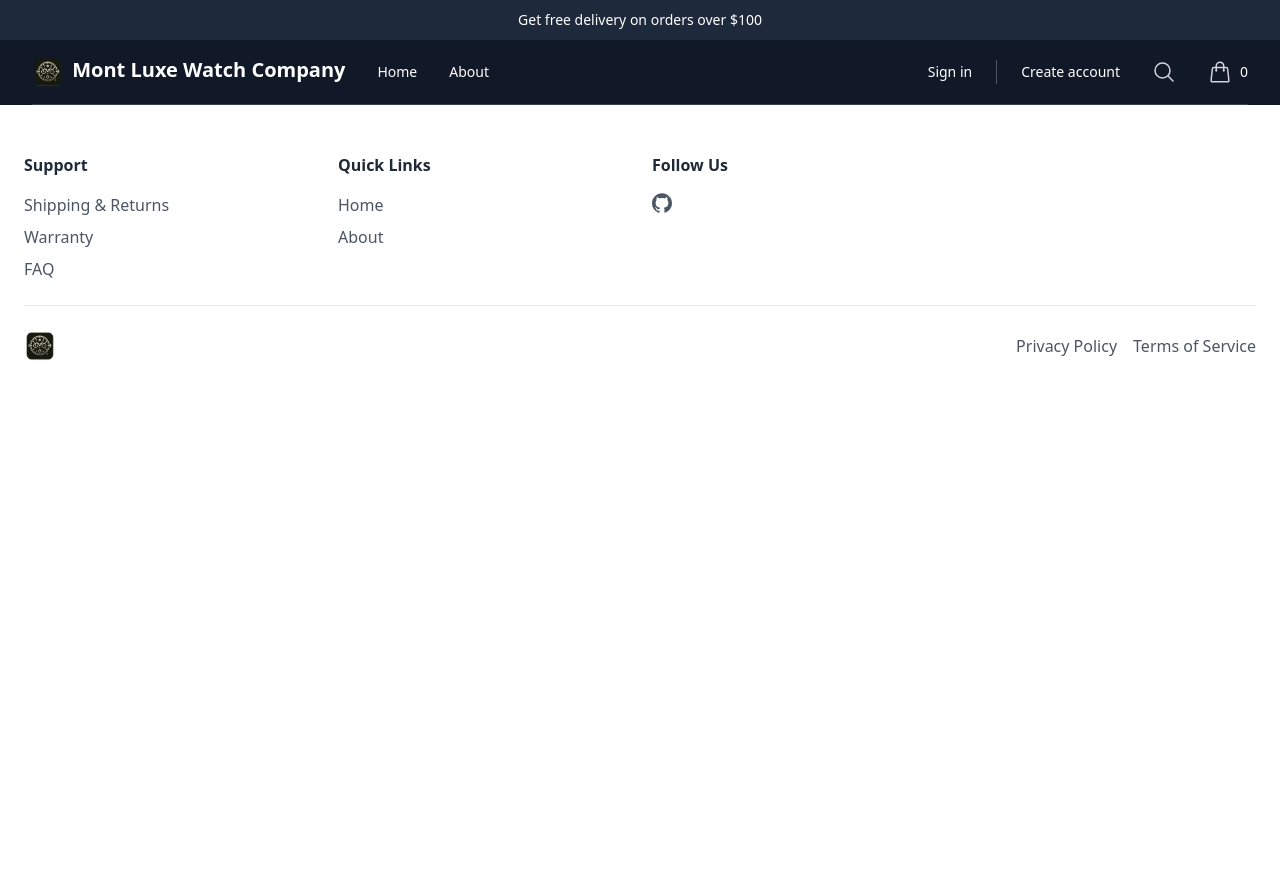
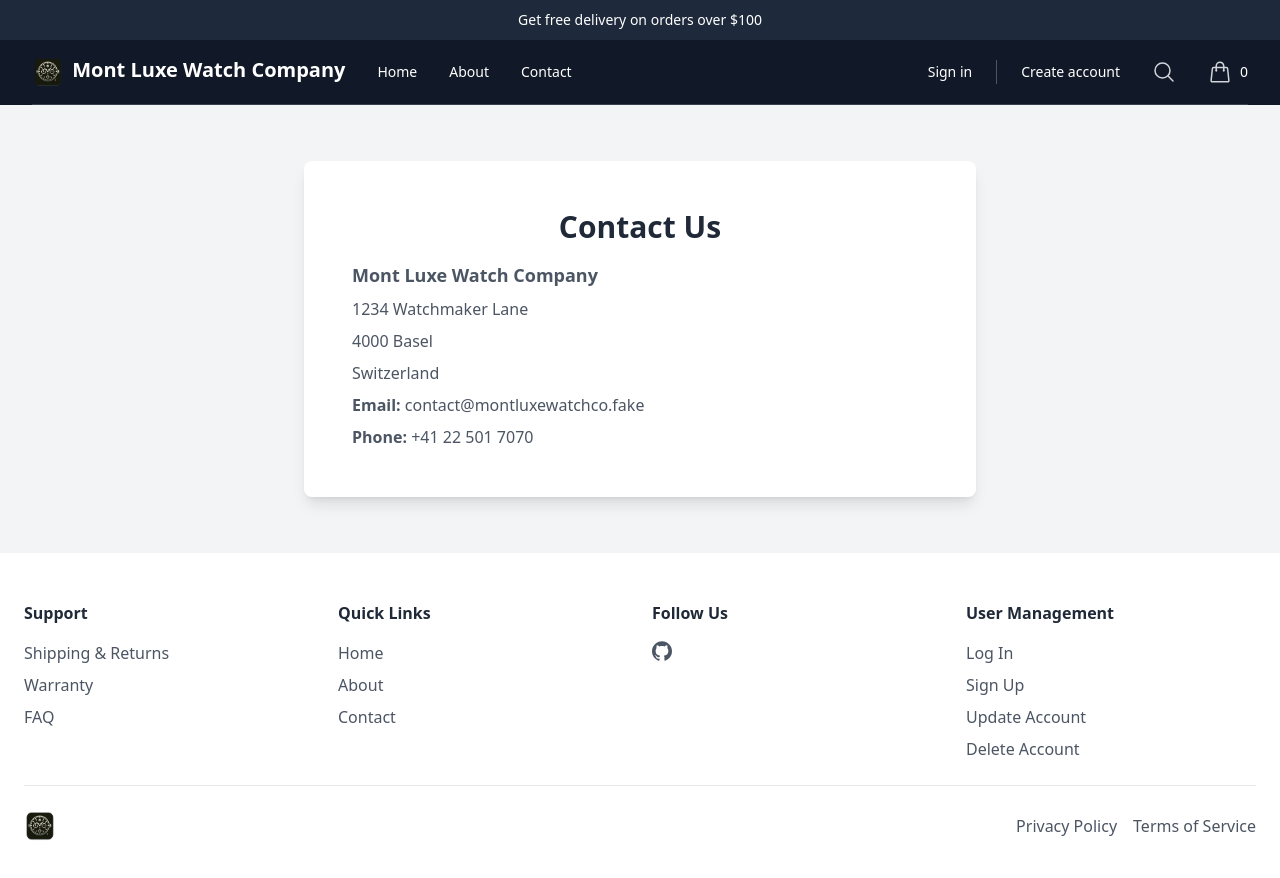
Before and after one commit to RedBeret/MontLuxeWatch-ReactFlaskEcommerce, a React (Create React App) app in the folder client/: page /contact in a window 1280 px wide. Shown: the top 878 px of the page. Before the commit the page ends 800 px from the top, so only its background shows below. Built offline with nearby package versions, Linux system fonts and the light colour scheme.

Commit message:
User Crud complete

```diff
--- a/client/src/App.js
+++ b/client/src/App.js
@@ -11,6 +11,7 @@ import Signup from "./pages/Signup";
 import { CartWrapper } from "./components/CartContext";
 import DeleteUser from "./pages/DeleteUser";
 import UpdatePassword from "./pages/UpdatePassword";
+import Contact from "./pages/Contact";
 
 function App() {
     return (
@@ -26,6 +27,7 @@ function App() {
                     <Route path="/deleteuser" component={DeleteUser} />
                     <Route path="/UpdatePassword" component={UpdatePassword} />
                     <Route path="/viewproduct/:id" component={ViewProduct} />
+                    <Route path="/contact" component={Contact} />
                 </Switch>
                 <Footer />
             </Router>
--- a/client/src/components/Footer.js
+++ b/client/src/components/Footer.js
@@ -1,4 +1,5 @@
 // Footer.js
+import React from "react";
 import logo from "../assets/img/Montluxewatchlogo.png";
 import { Link } from "react-router-dom";
 
@@ -65,6 +66,14 @@ export default function Footer() {
                                     About
                                 </Link>
                             </li>
+                            <li>
+                                <Link
+                                    to="/contact"
+                                    className="text-gray-600 hover:text-blue-500 dark:hover:text-blue-400"
+                                >
+                                    Contact
+                                </Link>
+                            </li>
                         </ul>
                     </div>
 
@@ -89,6 +98,47 @@ export default function Footer() {
                                     ></path>
                                 </svg>
                             </a>
+                        </ul>
+                    </div>
+
+                    {/* User Management Section */}
+                    <div>
+                        <p className="font-semibold text-gray-800 dark:text-white">
+                            User Management
+                        </p>
+                        <ul className="mt-4 space-y-2">
+                            <li>
+                                <Link
+                                    to="/login"
+                                    className="text-gray-600 hover:text-blue-500 dark:hover:text-blue-400"
+                                >
+                                    Log In
+                                </Link>
+                            </li>
+                            <li>
+                                <Link
+                                    to="/signup"
+                                    className="text-gray-600 hover:text-blue-500 dark:hover:text-blue-400"
+                                >
+                                    Sign Up
+                                </Link>
+                            </li>
+                            <li>
+                                <Link
+                                    to="/updatepassword"
+                                    className="text-gray-600 hover:text-blue-500 dark:hover:text-blue-400"
+                                >
+                                    Update Account
+                                </Link>
+                            </li>
+                            <li>
+                                <Link
+                                    to="/deleteuser"
+                                    className="text-gray-600 hover:text-blue-500 dark:hover:text-blue-400"
+                                >
+                                    Delete Account
+                                </Link>
+                            </li>
                         </ul>
                     </div>
                 </div>
--- a/client/src/components/NavbarMenu.js
+++ b/client/src/components/NavbarMenu.js
@@ -84,9 +84,14 @@ export default function NavbarMenu() {
                                     >
                                         About
                                     </Link>
+                                    <Link
+                                        to="/contact"
+                                        className="-m-2 block p-2 font-medium text-white"
+                                        onClick={handleCloseMenu}
+                                    >
+                                        Contact
+                                    </Link>
                                 </div>
-
-                                <div className="space-y-6 border-t border-gray-200 px-4 py-6"></div>
 
                                 <div className="space-y-6 border-t border-gray-200 px-4 py-6">
                                     <div className="flow-root">
@@ -170,6 +175,12 @@ export default function NavbarMenu() {
                                 >
                                     About
                                 </Link>
+                                <Link
+                                    to="/contact"
+                                    className="flex items-center text-sm font-medium text-white hover:text-gray-300"
+                                >
+                                    Contact
+                                </Link>
                             </div>
 
                             <div className="ml-auto flex items-center">
--- a/client/src/pages/About.js
+++ b/client/src/pages/About.js
@@ -6,7 +6,7 @@ const About = () => {
     return (
         <>
             <section className="overflow-hidden pt-20 pb-12 lg:pt-[120px] lg:pb-[90px] bg-white dark:bg-dark">
-                <div className="container mx-auto">
+                <div className="container mx-auto px-5 lg:px-10">
                     <div className="flex flex-wrap items-center justify-between -mx-4">
                         <div className="w-full px-4 lg:w-6/12">
                             <div className="flex items-center -mx-3 sm:-mx-4">
@@ -613,7 +613,7 @@ const About = () => {
                                 <span className="block mb-4 text-lg font-semibold text-primary">
                                     About Mont Luxe Watch Company
                                 </span>
-                                <h2 className="mb-5 text-3xl font-bold text-dark dark:text-white sm:text-[40px]/[48px]">
+                                <h2 className="mb-5 text-3xl font-bold text-dark dark:text-gray-900 sm:text-[40px]/[48px]">
                                     A Testament to Swiss Excellence
                                 </h2>
                                 <p className="font-normal text-base leading-6 text-gray-600 ">
--- /dev/null
+++ b/client/src/pages/Contact.js
@@ -0,0 +1,27 @@
+import React from "react";
+
+export default function Contact() {
+    return (
+        <div className="py-14 sm:py-14 bg-gray-100 flex flex-col justify-center items-center px-6 sm:px-12">
+            <div className="bg-white shadow-lg rounded-lg p-6 sm:p-12 w-full max-w-2xl">
+                <h1 className="text-2xl font-bold mb-4 text-center text-gray-800 sm:text-3xl">
+                    Contact Us
+                </h1>
+                <div className="contact-info space-y-2 text-gray-600">
+                    <p className="font-semibold text-lg">
+                        Mont Luxe Watch Company
+                    </p>
+                    <p>1234 Watchmaker Lane</p>
+                    <p>4000 Basel</p>
+                    <p>Switzerland</p>
+                    <p>
+                        <strong>Email:</strong> contact@montluxewatchco.fake
+                    </p>
+                    <p>
+                        <strong>Phone:</strong> +41 22 501 7070
+                    </p>
+                </div>
+            </div>
+        </div>
+    );
+}
--- a/client/src/pages/Signup.js
+++ b/client/src/pages/Signup.js
@@ -6,7 +6,7 @@ import { Link, useHistory } from "react-router-dom";
 export default function Signup() {
     const history = useHistory();
     const [signupSuccess, setSignupSuccess] = useState("");
-
+    const [signupError, setSignupError] = useState("");
     const initialValues = {
         email: "",
         username: "",
@@ -41,13 +41,15 @@ export default function Signup() {
             });
 
             if (!response.ok) {
-                throw new Error("Signup failed");
+                const errorData = await response.json();
+                throw new Error(errorData.error || "Signup failed");
             }
 
             setSignupSuccess("Sign up successful!");
             setTimeout(() => history.push("/"), 1000);
         } catch (error) {
             console.error("Error during signup:", error);
+            setSignupError(error.message);
         }
 
         setSubmitting(false);
@@ -60,6 +62,11 @@ export default function Signup() {
                     <span className="block sm:inline">{signupSuccess}</span>
                 </div>
             )}{" "}
+            {signupError && (
+                <div className="bg-red-100 border border-red-400 text-red-700 px-4 py-3 rounded relative mb-4">
+                    <span className="block sm:inline">{signupError}</span>
+                </div>
+            )}
             <div className="mt-7 bg-white border border-gray-200 rounded-xl shadow-sm dark:bg-gray-800 dark:border-gray-700">
                 <div className="p-4 sm:p-7">
                     <div className="text-center">
--- a/client/src/pages/UpdatePassword.js
+++ b/client/src/pages/UpdatePassword.js
@@ -128,7 +128,7 @@ export default function UpdatePassword() {
                                     name="confirmNewPassword"
                                     type="password"
                                     placeholder="Confirm New Password"
-                                    className="py-3 px-4 block w-full border-gray-200 rounded-lg text-sm dark-bg-slate-900 dark:border-gray-700 dark:text-gray-400"
+                                    className="py-3 px-4 block w-full border-gray-200 rounded-lg text-sm dark:bg-slate-900 dark:border-gray-700 dark:text-gray-400"
                                 />
                                 <ErrorMessage
                                     name="confirmNewPassword"
```
Also changed, not shown: 2 other files (tests, documents, lock files or other folders).
